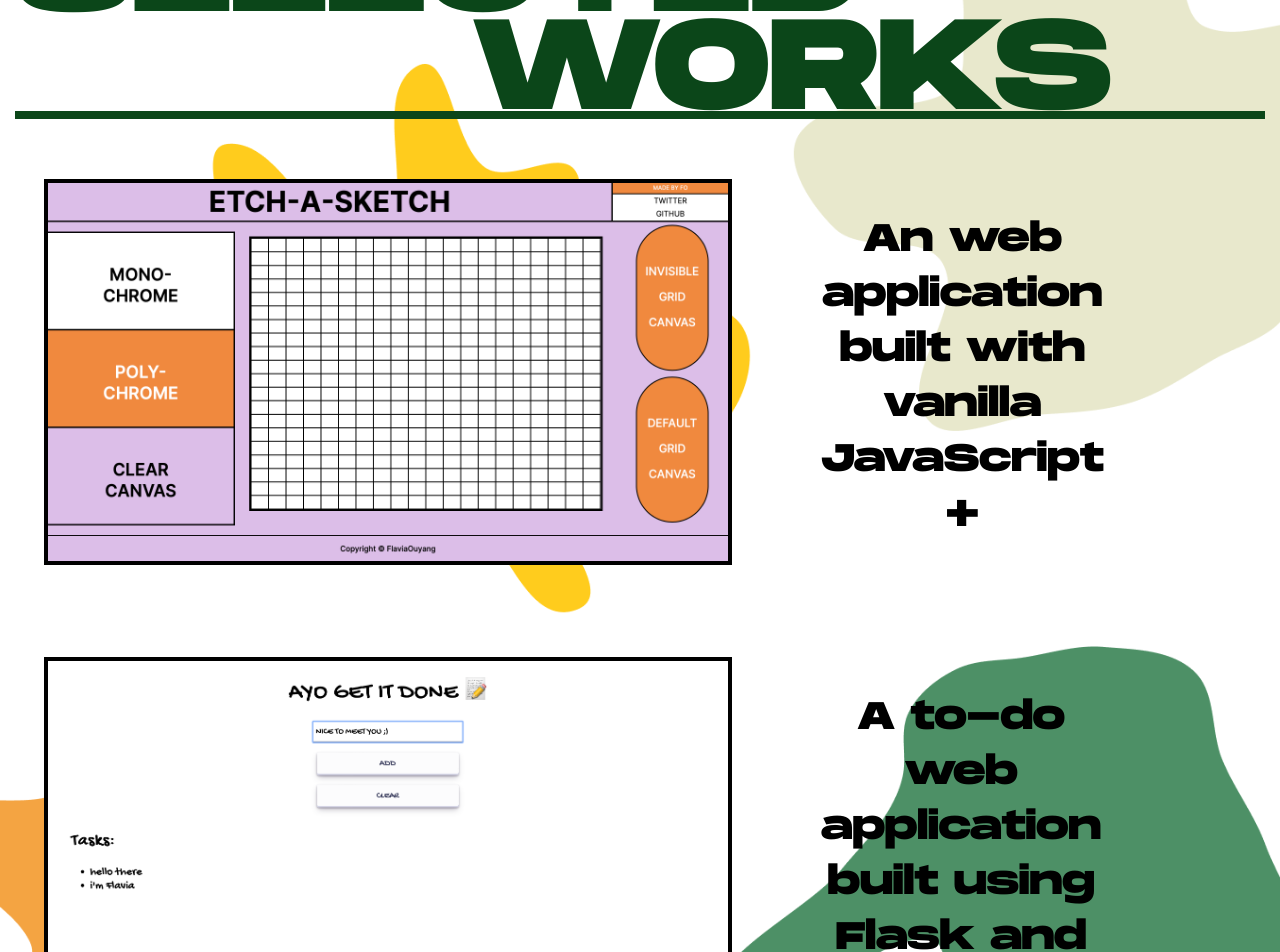
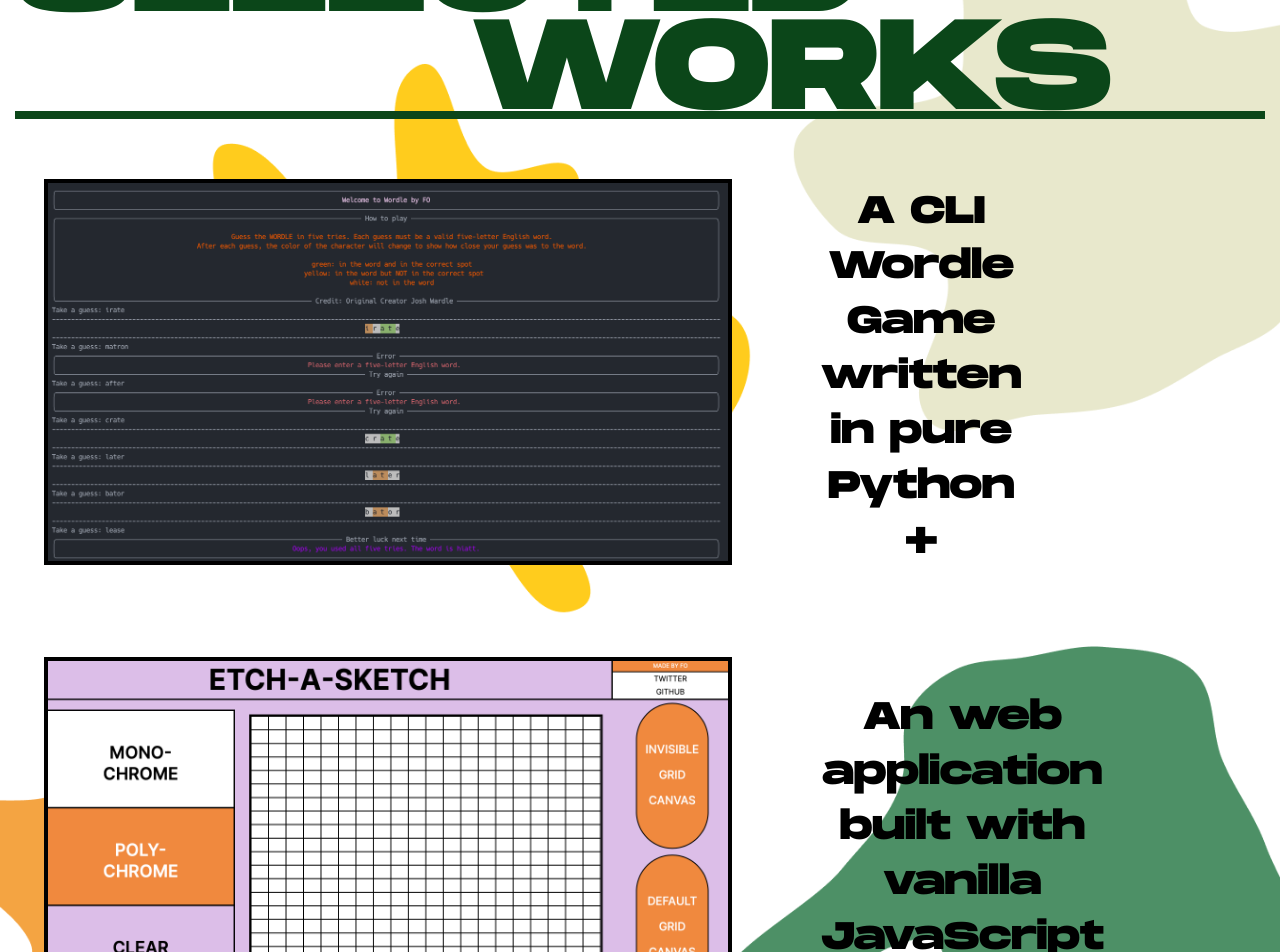
Before and after one commit to flaviaouyang/portfolio-site, a React (Create React App) app: page / in a window 1280 px wide. Shown: the part 3400-4352 px from the top of the page. Built offline with nearby package versions, Linux system fonts and the light colour scheme; a web font is replaced by a local one.

Commit message:
update new project

```diff
--- a/src/App.js
+++ b/src/App.js
@@ -2,6 +2,7 @@
 import "./App.css";
 import etch from "./etch-a-sketch.png";
 import toDo from "./to-do.png";
+import wordle from "./wordle.png";
 
 // navigation bar
 const Header = () => {
@@ -132,6 +133,13 @@
         <p class="project-banner-text-2">WORKS &nbsp;&nbsp;</p>
       </div>
       <ProjectItem
+        link="https://github.com/flaviaouyang/python-CLI-wordle"
+        img_src={wordle}
+        alt="CLI Wordle Game"
+        text_link="https://github.com/flaviaouyang/python-CLI-wordle"
+        description="A CLI Wordle Game written in pure Python +"
+      />
+      <ProjectItem
         link="https://flaviaouyang.github.io/etch-a-sketch/"
         img_src={etch}
         alt="UI of etch-a-sketch project"
```
